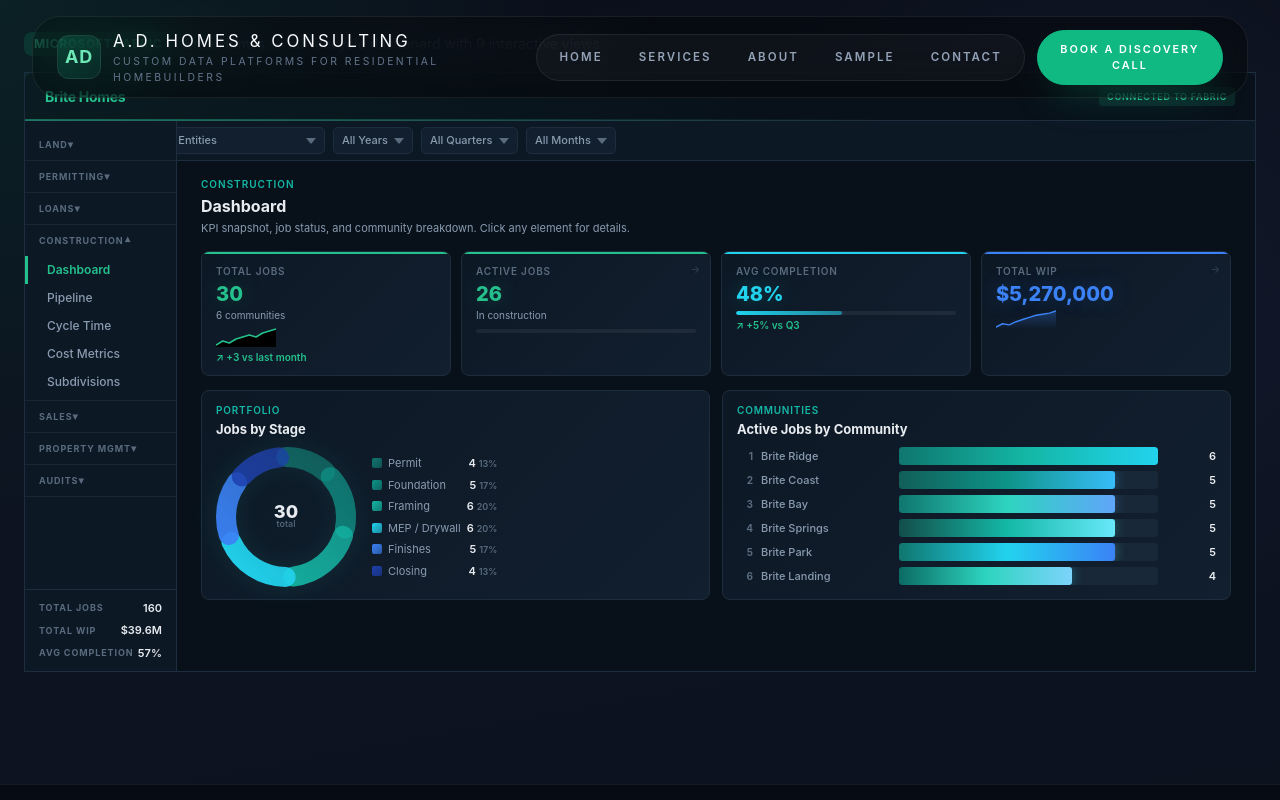
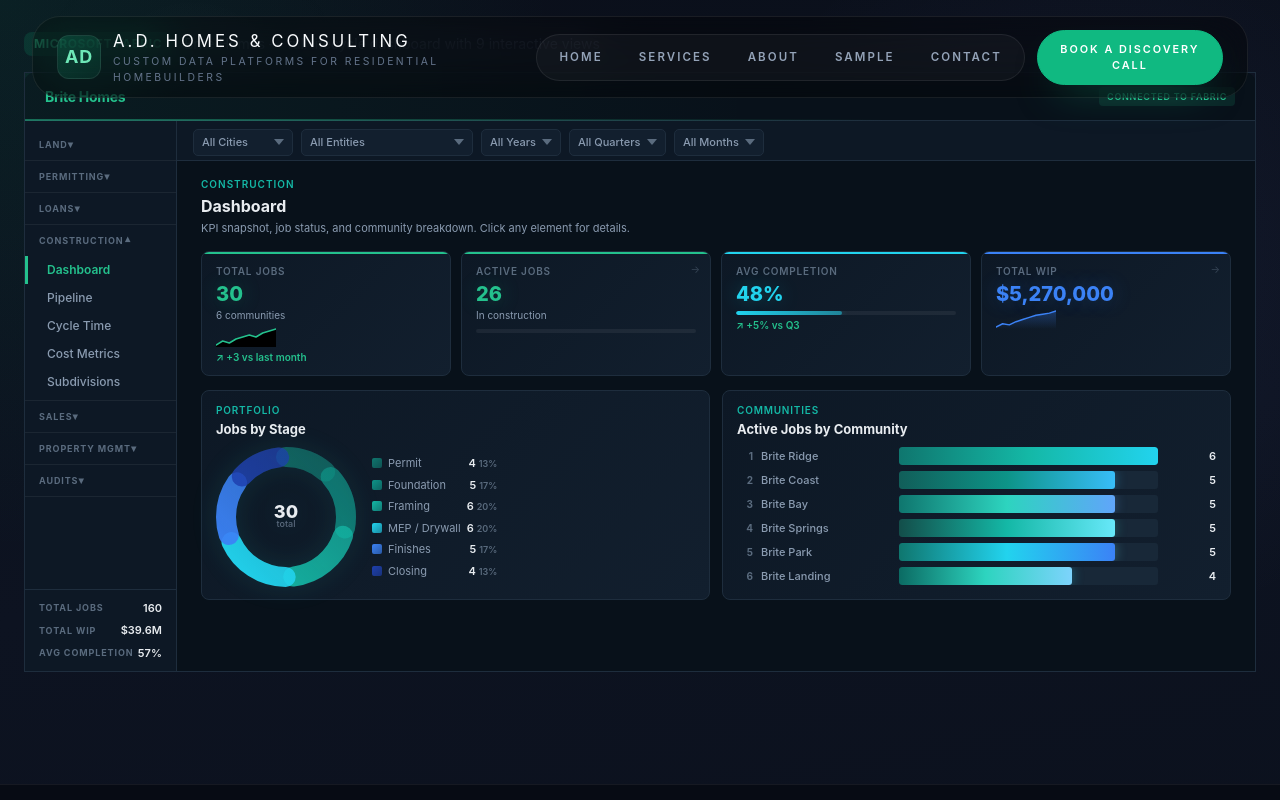
Before and after one commit to arnauddg27-svg/ADConsulting, a Next.js app: page /brite-homes in a window 1280 px wide. Shown: the top 800 px of the page. Built offline with nearby package versions, Linux system fonts and the light colour scheme.

Commit message:
Fix top filter bar overlap with rail and clipping

```diff
--- a/src/components/demo/sunshine/sunshine-tokens.css
+++ b/src/components/demo/sunshine/sunshine-tokens.css
@@ -129,11 +129,12 @@
 /* ── Filter Bar ── */
 .sh-filter-bar {
   grid-row: 2;
-  grid-column: 1 / -1;
+  grid-column: 2;
   display: flex;
   align-items: center;
+  flex-wrap: wrap;
   gap: 8px;
-  padding: 0 20px;
+  padding: 8px 16px;
   border-bottom: 1px solid var(--sh-border);
   background: var(--sh-bg-surface);
   overflow-x: auto;
```
